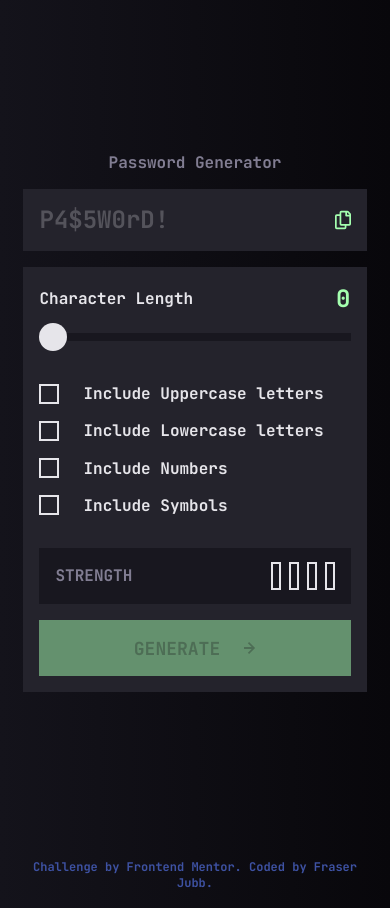
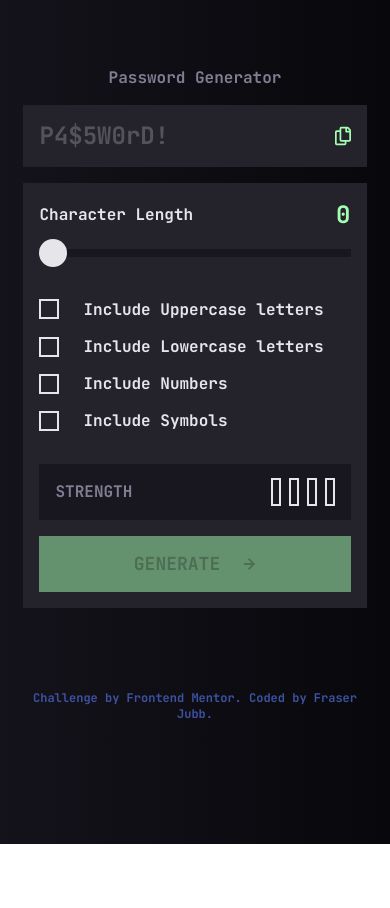
Before and after one commit to fraserjubb/fm-password-generator-app, a plain HTML site: page index.html in a window 390 px wide. After the commit the page ends 844 px from the top, so only its background shows below. Drawn offline with Linux system fonts and the light colour scheme.

Commit message:
Reduce wrapper heigh so less empty space above app in mobile view

```diff
--- a/css/queries.css
+++ b/css/queries.css
@@ -18,6 +18,10 @@ MOBILE:
 MAIN:
 ********************************
 */
+  .wrapper {
+    min-height: 80vh; /* reduce vertical dead space on mobile */
+  }
+
   .password-generator__display-text,
   .password-generator__length-value {
     font-size: var(--fs-lg);
```
